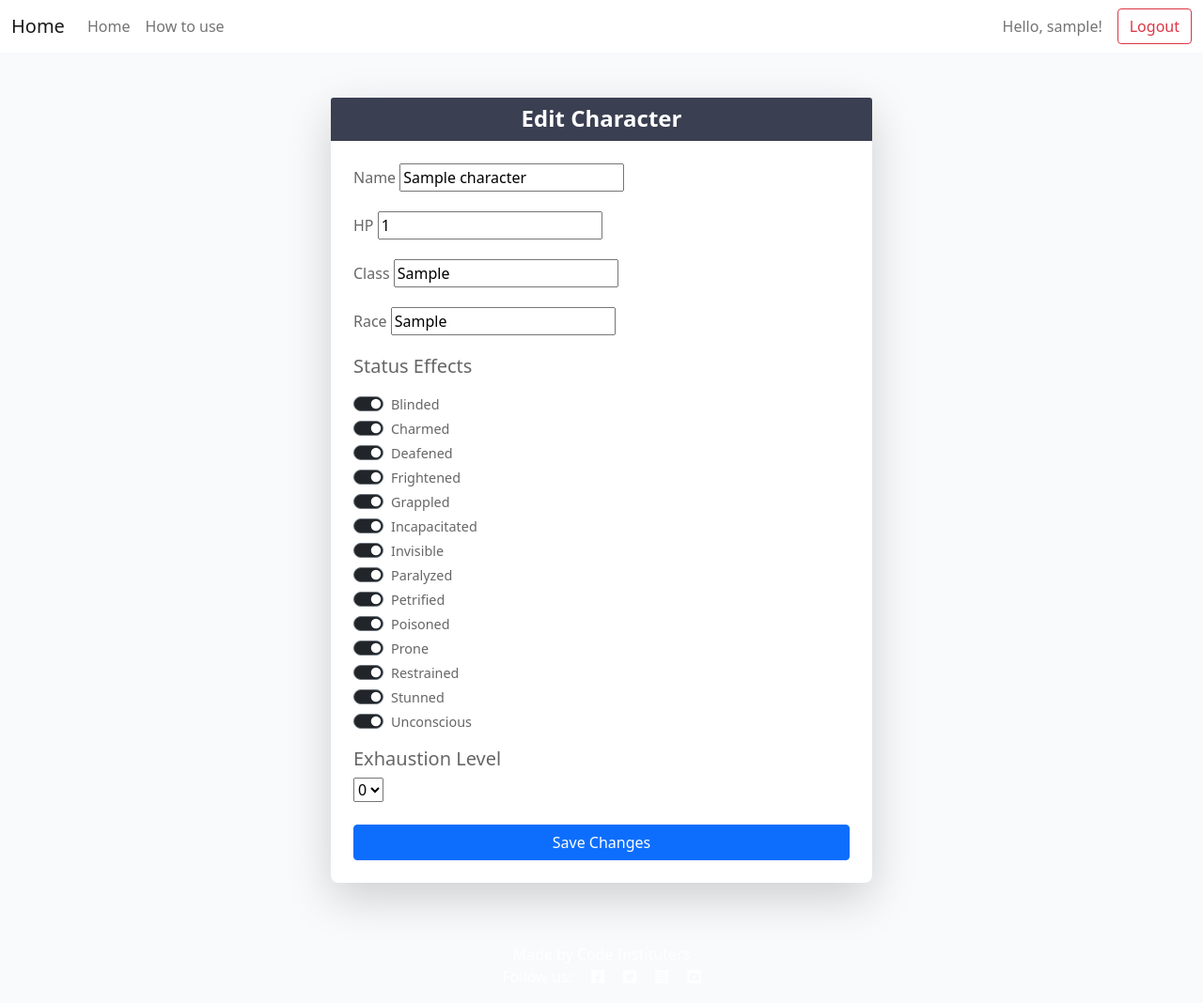
After one commit to lara-dxn/fullstack-project, a Django app: a page that uses templates/base.html in a window 1280 px wide. The commit adds this page. Shown: the whole page at 94% size. Run offline with Django 5.2, Linux system fonts and the light colour scheme; a user stored in the database is signed in; tables that the repository leaves empty hold one stand-in row (values such as "Sample post").

Commit message:
add update functionality

```diff
--- a/character_sheet/forms.py
+++ b/character_sheet/forms.py
@@ -1,5 +1,16 @@
 from django import forms
 from allauth.account.forms import SignupForm
+from .models import Character
+
+class CharacterForm(forms.ModelForm):
+    class Meta:
+        model = Character
+        fields = [
+            'name', 'hp', 'character_class', 'character_race',
+            'blinded', 'charmed', 'deafened', 'frightened', 'grappled',
+            'incapacitated', 'invisible', 'paralyzed', 'petrified', 'poisoned',
+            'prone', 'restrained', 'stunned', 'unconscious', 'exhaustion'
+        ]
 
 class CustomSignupForm(SignupForm):
     isPlayer = forms.BooleanField(required=False, label="Are you a Player?")
--- a/character_sheet/models.py
+++ b/character_sheet/models.py
@@ -33,5 +33,8 @@ class Character(models.Model):
     unconscious = models.BooleanField(default=False)
     exhaustion = models.IntegerField(choices=[(0, '0'), (1, '1'), (2, '2'), (3, '3'), (4, '4'), (5, '5')], default=0)
 
+    class Meta:
+        ordering = ['name']  # Order characters alphabetically by name
+
     def __str__(self):
         return f"{self.name} - {self.character_class}"
--- /dev/null
+++ b/character_sheet/templates/character_sheet/character_edit.html
@@ -0,0 +1,62 @@
+{% extends "base.html" %}
+
+{% block content %}
+<div class="container my-5">
+    <div class="row justify-content-center">
+        <div class="col-12 col-md-8 col-lg-6">
+            <div class="card shadow-lg dark-bg text-white">
+                <div class="card-header text-center">
+                    <h2>Edit Character</h2>
+                </div>
+                <div class="card-body">
+                    <form method="post" action="" enctype="multipart/form-data">
+                        {% csrf_token %}
+
+                        <!-- Character Basic Info -->
+                        <div class="form-group mb-3">
+                            <label for="id_name" class="form-label text-secondary">Name</label>
+                            {{ form.name }}
+                        </div>
+
+                        <div class="form-group mb-3">
+                            <label for="id_hp" class="form-label text-secondary">HP</label>
+                            {{ form.hp }}
+                        </div>
+
+                        <div class="form-group mb-3">
+                            <label for="id_character_class" class="form-label text-secondary">Class</label>
+                            {{ form.character_class }}
+                        </div>
+
+                        <div class="form-group mb-3">
+                            <label for="id_character_race" class="form-label text-secondary">Race</label>
+                            {{ form.character_race }}
+                        </div>
+
+                        <!-- Status Effects -->
+                        <h5 class="text-secondary mb-3">Status Effects</h5>
+                        <div class="form-group">
+                            {% for field in form %}
+                                {% if field.name in "blinded charmed deafened frightened grappled incapacitated invisible paralyzed petrified poisoned prone restrained stunned unconscious" %}
+                                    <div class="form-check form-switch">
+                                        <input type="checkbox" class="form-check-input bg-dark border-secondary" id="{{ field.id_for_label }}" name="{{ field.name }}" {% if field.value %}checked{% endif %}>
+                                        <label class="form-check-label text-secondary" for="{{ field.id_for_label }}">{{ field.label }}</label>
+                                    </div>
+                                {% endif %}
+                            {% endfor %}
+                        </div>
+
+                        <!-- Exhaustion Level Dropdown -->
+                        <div class="form-group mt-3">
+                            <h5 class="text-secondary">Exhaustion Level</h5>
+                            {{ form.exhaustion }}
+                        </div>
+
+                        <button type="submit" class="btn btn-primary w-100 mt-4">Save Changes</button>
+                    </form>
+                </div>
+            </div>
+        </div>
+    </div>
+</div>
+{% endblock %}
--- a/character_sheet/urls.py
+++ b/character_sheet/urls.py
@@ -4,6 +4,7 @@ from . import views
 urlpatterns = [
     path('', views.CharacterList.as_view(), name='home'),
     path('character_detail/<slug:slug>/', views.character_detail, name='character_detail'),
+    path('character_detail/<slug:slug>/edit/', views.character_edit, name='character_edit'),
     # path('register/', views.register, name='register'),
     # path('characters/', views.character_list, name='character-list'),
     # path('characters/<int:pk>/', views.character_detail, name='character-detail'),
--- a/character_sheet/views.py
+++ b/character_sheet/views.py
@@ -1,6 +1,28 @@
-from django.shortcuts import render, get_object_or_404
+from django.shortcuts import render, get_object_or_404, redirect
 from django.views import generic
 from .models import Character, UserProfile
+from .forms import CharacterForm
+from django.contrib.auth.decorators import login_required
+
+
+
+@login_required
+def character_edit(request, slug):
+    character = get_object_or_404(Character, slug=slug)
+    if request.method == "POST":
+        form = CharacterForm(request.POST, instance=character)
+        if form.is_valid():
+            form.save()
+            return redirect('character_detail', slug=character.slug)
+    else:
+        form = CharacterForm(instance=character)
+
+    context = {
+        'form': form,
+        'character': character
+    }
+    return render(request, 'character_sheet/character_edit.html', context)
+
 
 class CharacterList(generic.ListView):
     queryset = Character.objects.all()
--- a/templates/base.html
+++ b/templates/base.html
@@ -41,30 +41,27 @@
             <div class="collapse navbar-collapse" id="navbarText">
                 <ul class="navbar-nav me-auto mb-2 mb-lg-0">
                     <li class="nav-item">
-                        <a class="nav-link {% if request.path == home_url %}active{% endif %}" aria-current="page"
-                            href="#">Home</a>
+                        <a class="nav-link {% if request.path == home_url %}active{% endif %}" href="{% url 'home' %}">Home</a>
                     </li>
                     <li class="nav-item">
-                        <a class="nav-link {% if request.path == bg_info_url %}active{% endif %}" aria-current="page"
-                            href="#">How to use</a>
+                        <a class="nav-link {% if request.path == bg_info_url %}active{% endif %}" href="{% url 'bg_info' %}">How to use</a>
                     </li>
+                </ul>
+
+                <!-- User Greeting and Auth Links -->
+                <div class="ms-auto d-flex align-items-center">
                     {% if user.is_authenticated %}
-                    <li class="nav-item">
-                        <a class="nav-link {% if request.path == logout_url %}active{% endif %}" aria-current="page" href="{% url 'account_logout' %}">Logout</a>
-                    </li>
+                        <span class="navbar-text me-3">Hello, {{ user.username }}!</span>
+                        <a class="btn btn-outline-danger" href="{% url 'account_logout' %}">Logout</a>
                     {% else %}
-                    <li class="nav-item">
-                        <a class="nav-link {% if request.path == signup_url %}active{% endif %}" aria-current="page"
-                            href="{% url 'account_signup' %}">Register</a>
-                    </li>
-                    <li class="nav-item">
-                        <a class="nav-link {% if request.path == login_url %}active{% endif %}" aria-current="page" href="{% url 'account_login' %}">Login</a>
-                    </li>
+                        <a class="nav-link {% if request.path == signup_url %}active{% endif %}" href="{% url 'account_signup' %}">Register</a>
+                        <a class="nav-link {% if request.path == login_url %}active{% endif %}" href="{% url 'account_login' %}">Login</a>
                     {% endif %}
-                </ul>
+                </div>
             </div>
         </div>
     </nav>
+
 
     <main class="flex-shrink-0 main-bg">
 
```
Also changed, not shown: character_sheet/templates/character_sheet/character_detail.html (+10 -6 lines), character_sheet/templates/character_sheet/index.html (+10 -10 lines), character_sheet/migrations/0004_alter_character_options.py (added), 1 other file.
